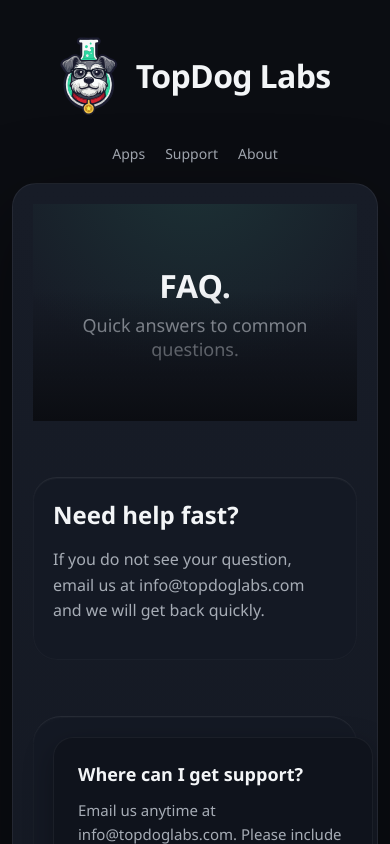
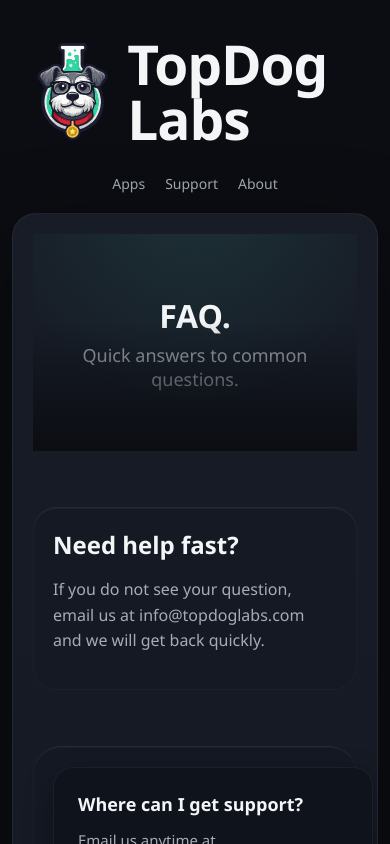
Before and after one commit to topdoglabs/website, a React (Vite) app: page /faq in a window 390 px wide. Shown: the top 844 px of the page. Built offline with nearby package versions, Linux system fonts and the light colour scheme.

Commit message:
changed iphone header sizes
Signed-off-by: Matt Bruce <mbrucedogs@gmail.com>

```diff
--- a/src/styles.css
+++ b/src/styles.css
@@ -1156,19 +1156,19 @@ a {
   .header {
     flex-direction: column;
     align-items: center;
-    text-align: center;
+    text-align: left;
     padding-top: 20px;
     padding-bottom: 20px;
   }
 
   .logo {
-    font-size: 32px;
+    font-size: 55px;
     gap: 16px;
     margin-bottom: 8px;
   }
 
   .logo-img {
-    height: 80px;
+    height: 100px;
   }
 
   .nav {
```
